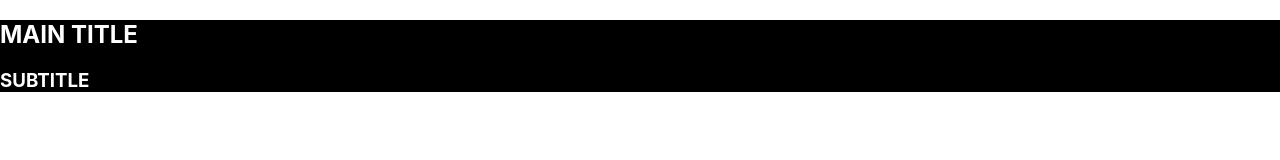
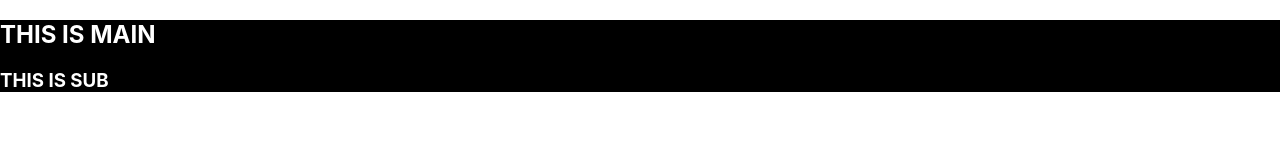
Before and after one commit to vdiaz1x/RPG-Test, a React (Create React App) app: page / in a window 1280 px wide. Shown: the top 160 px of the page. Built offline with nearby package versions, Linux system fonts and the light colour scheme.

Commit message:
added prelim context to project

```diff
--- a/src/App.js
+++ b/src/App.js
@@ -2,11 +2,16 @@ import React from 'react';
 import './App.css';
 
 // custom imports
+import Context, { Provider } from './Context/context'
 import Title from './Title/title';
 
 function App() {
+  const context = React.useContext(Context)
+
   return (
-    <Title></Title>
+    <Provider value={context}>
+      <Title></Title>
+    </Provider>
   );
 }
 
--- /dev/null
+++ b/src/Context/context.jsx
@@ -0,0 +1,8 @@
+import React from 'react';
+import values from './values';
+
+const Context = React.createContext(values);
+
+export const Provider = Context.Provider
+export const Consumer = Context.Consumer
+export default Context;
--- /dev/null
+++ b/src/Context/values.js
@@ -0,0 +1,10 @@
+const values = {
+  // titles for the title page
+  title: {
+    main: "THIS IS MAIN",
+    sub: "THIS IS SUB"
+  },
+
+};
+
+export default values;
--- a/src/Title/title.jsx
+++ b/src/Title/title.jsx
@@ -1,12 +1,20 @@
 import React from 'react';
 import './title.css'
+import { Consumer } from '../Context/context';
 
 function Title() {
+
   return (
-    <section className="title">
-      <h1 className="title-main">MAIN TITLE</h1>
-      <h3 className="title-sub">SUBTITLE</h3>
-    </section>
+    <Consumer>
+      {
+        ({title}) => (
+          <section className="title">
+            <h1 className="title-main">{title.main}</h1>
+            <h3 className="title-sub">{title.sub}</h3>
+          </section>
+        )
+      }
+    </Consumer>
   );
 }
 
```
